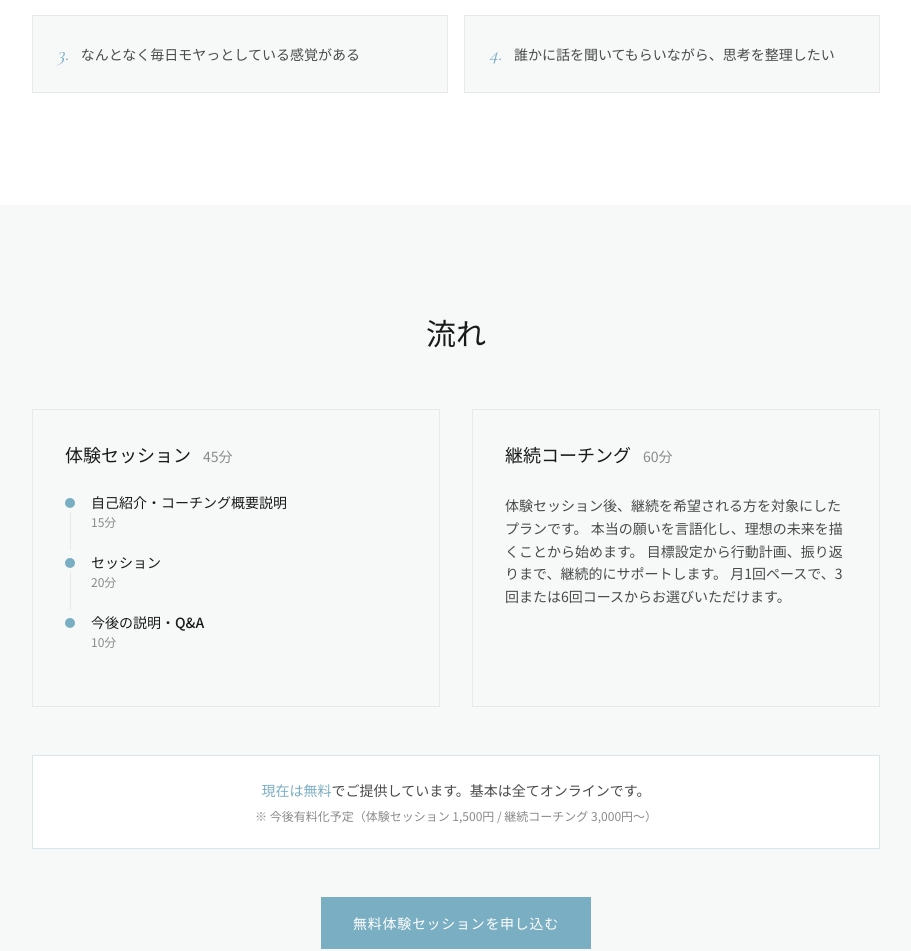
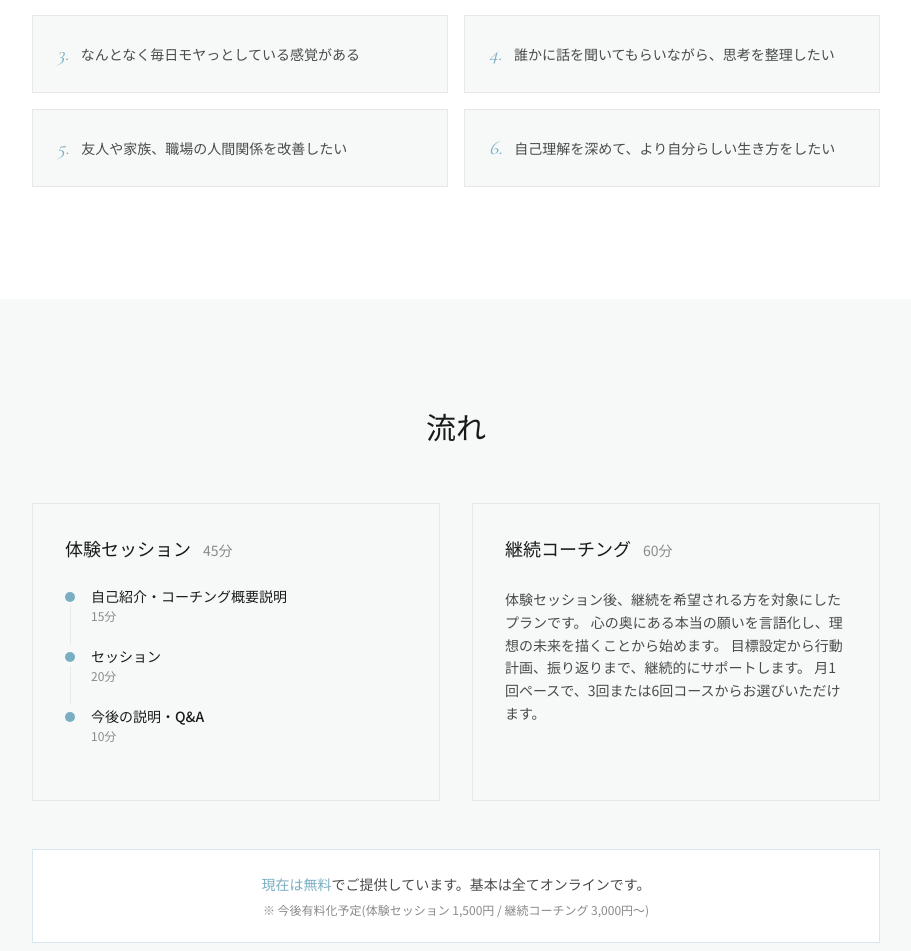
Before and after one commit to fumi-mura/fumi-coach, a Next.js app: page / in a window 1280 px wide. Shown: the part 1820-2771 px from the top of the page, without its empty margins (184-1095 px from the left). Built offline with nearby package versions, Linux system fonts and the light colour scheme.

Commit message:
content: update service section with revised copy

```diff
--- a/src/components/sections/Service.tsx
+++ b/src/components/sections/Service.tsx
@@ -3,6 +3,8 @@ const recommendedItems = [
   "転職・独立を考えているが、なかなか踏み出せない",
   "なんとなく毎日モヤっとしている感覚がある",
   "誰かに話を聞いてもらいながら、思考を整理したい",
+  "友人や家族、職場の人間関係を改善したい",
+  "自己理解を深めて、より自分らしい生き方をしたい",
 ];
 
 const trialSteps = [
@@ -115,7 +117,7 @@ export default function Service() {
             </div>
             <p className="font-sans text-ink-muted text-sm leading-relaxed">
               体験セッション後、継続を希望される方を対象にしたプランです。
-              本当の願いを言語化し、理想の未来を描くことから始めます。
+              心の奥にある本当の願いを言語化し、理想の未来を描くことから始めます。
               目標設定から行動計画、振り返りまで、継続的にサポートします。
               月1回ペースで、3回または6回コースからお選びいただけます。
             </p>
@@ -129,7 +131,7 @@ export default function Service() {
             でご提供しています。基本は全てオンラインです。
           </p>
           <p className="font-sans text-ink-faint text-xs">
-            ※ 今後有料化予定（体験セッション 1,500円 / 継続コーチング 3,000円〜）
+            ※ 今後有料化予定(体験セッション 1,500円 / 継続コーチング 3,000円〜)
           </p>
         </div>
 
```
